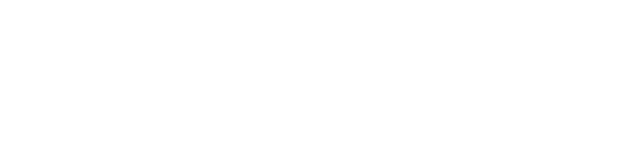
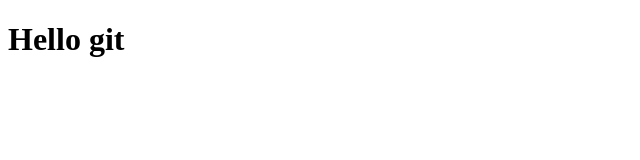
Before and after one commit to phatminh900/git-flow, a plain HTML site: page index.html in a window 1280 px wide. Shown: the whole page, without its empty margins (0-640 px from the left). Drawn offline with Linux system fonts and the light colour scheme.

Commit message:
modified index.html

```diff
--- a/index.html
+++ b/index.html
@@ -5,5 +5,7 @@
     <meta name="viewport" content="width=device-width, initial-scale=1.0" />
     <title>Document</title>
   </head>
-  <body></body>
+  <body>
+    <h1>Hello git</h1>
+  </body>
 </html>
```
